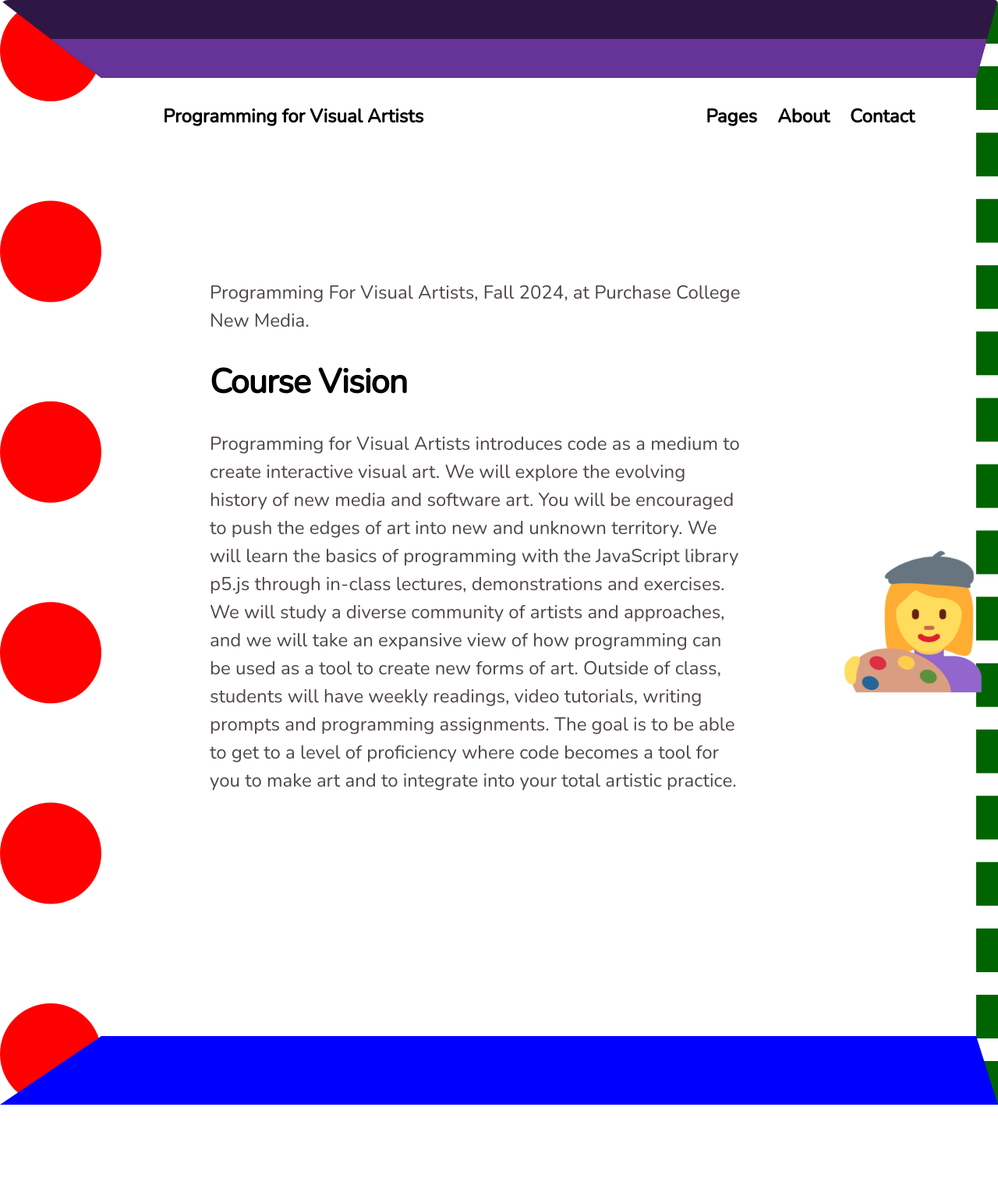
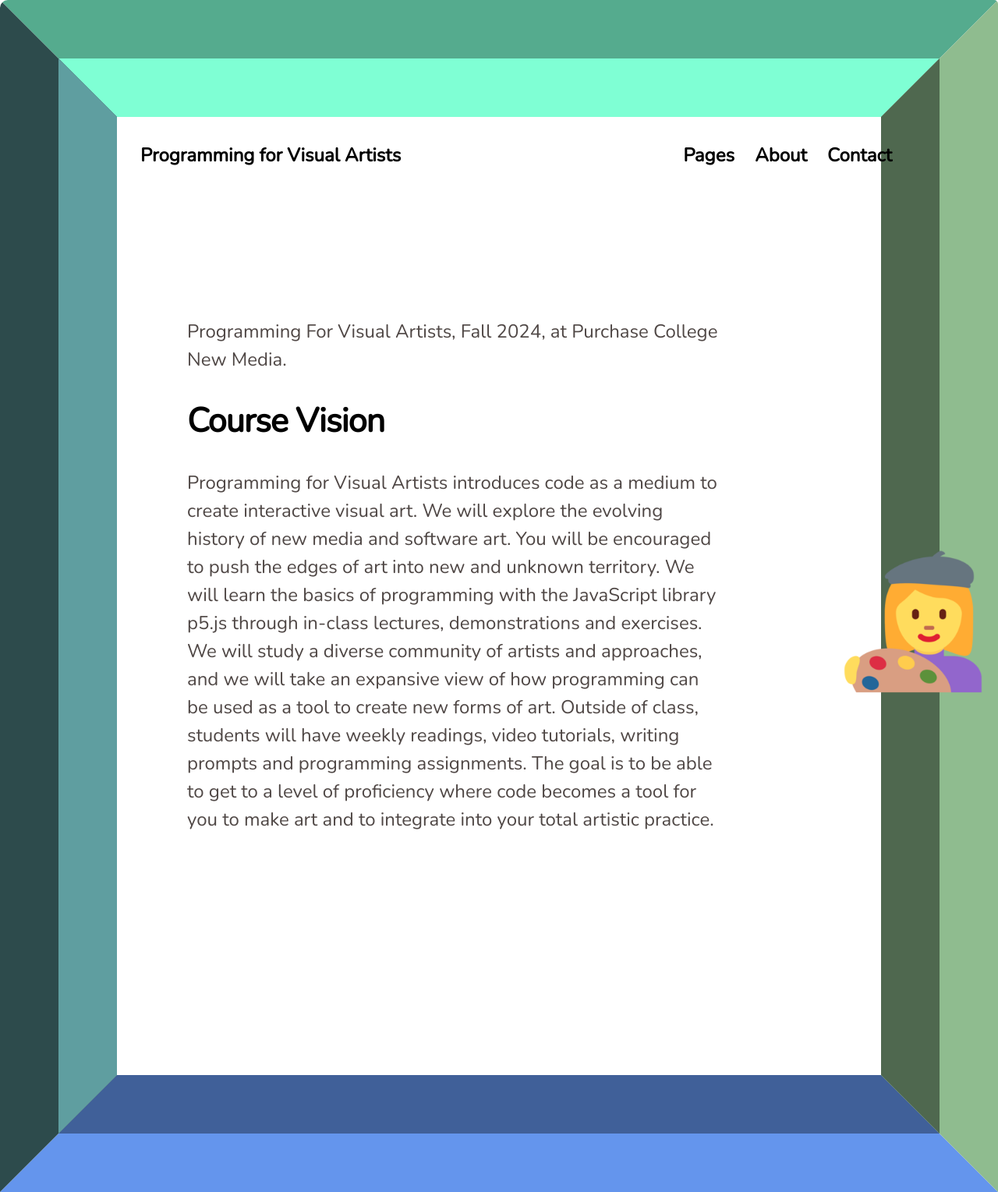
Before and after one commit to lee2sman/p4va_fall2024, a Jekyll site: the page built from index.md, in a window 1280 px wide. Shown: the whole page at 78% size. Built offline with Jekyll 4.4.1, drawn with Linux system fonts in a browser that asks for light colours; nearby versions of some CDN libraries; before the commit the page ends 1417 px from its top, so only the background shows below that.

Commit message:
updated stylin'

```diff
--- a/assets/css/3-sections/_default.sass
+++ b/assets/css/3-sections/_default.sass
@@ -1,13 +1,13 @@
 html
-  border: 35px dashed $border-color
+  border: 15px dotted $border-color
   box-sizing: border-box
   min-height: 100vh
 
 html
-  border-top: 100px groove rebeccapurple
-  border-left: 130px dotted red
-  border-bottom: 88px inset blue
-  border-right: 28px dashed darkgreen
+  border-top: 150px groove aquamarine
+  border-left: 150px groove cadetblue
+  border-bottom: 150px groove cornflowerblue
+  border-right: 150px groove darkseagreen
   border-radius: 10px 5px 0 0
   box-sizing: border-box
   min-height: 100vh
```
